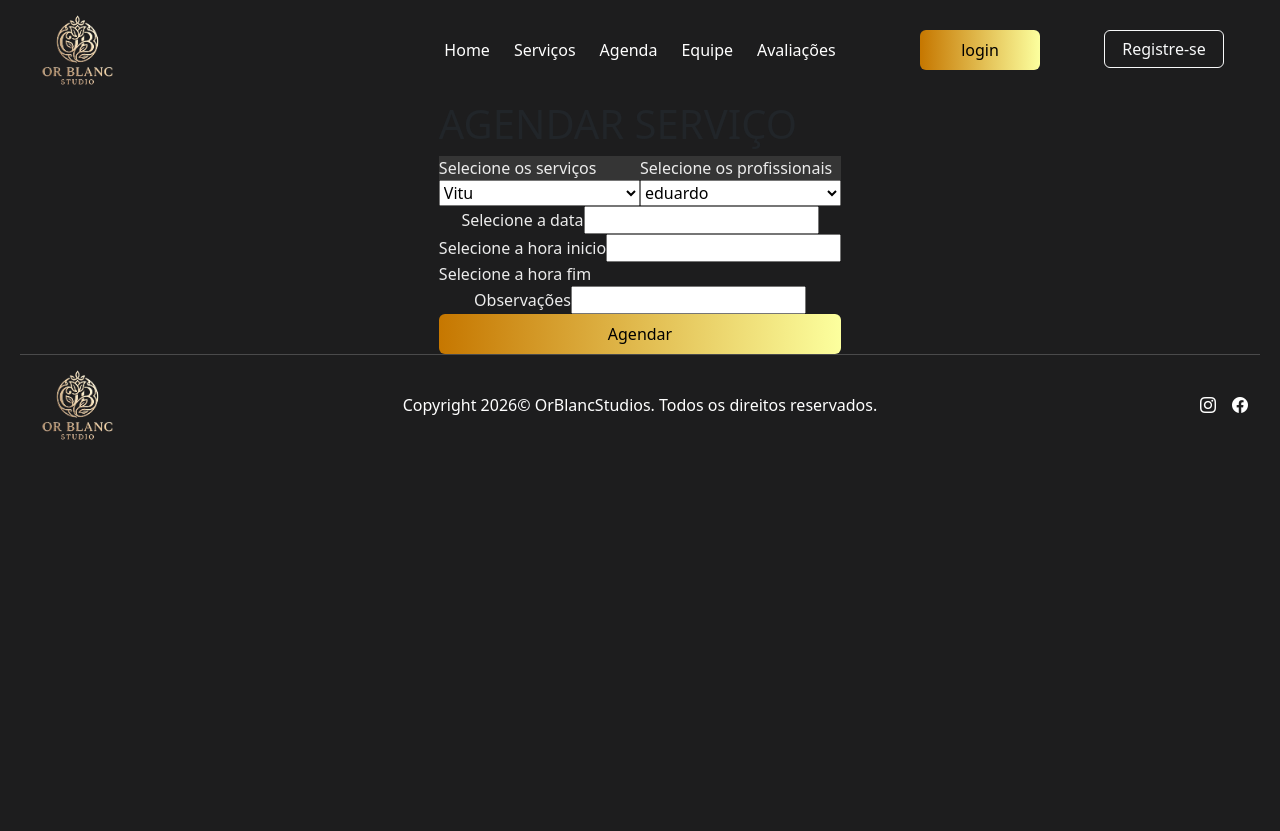
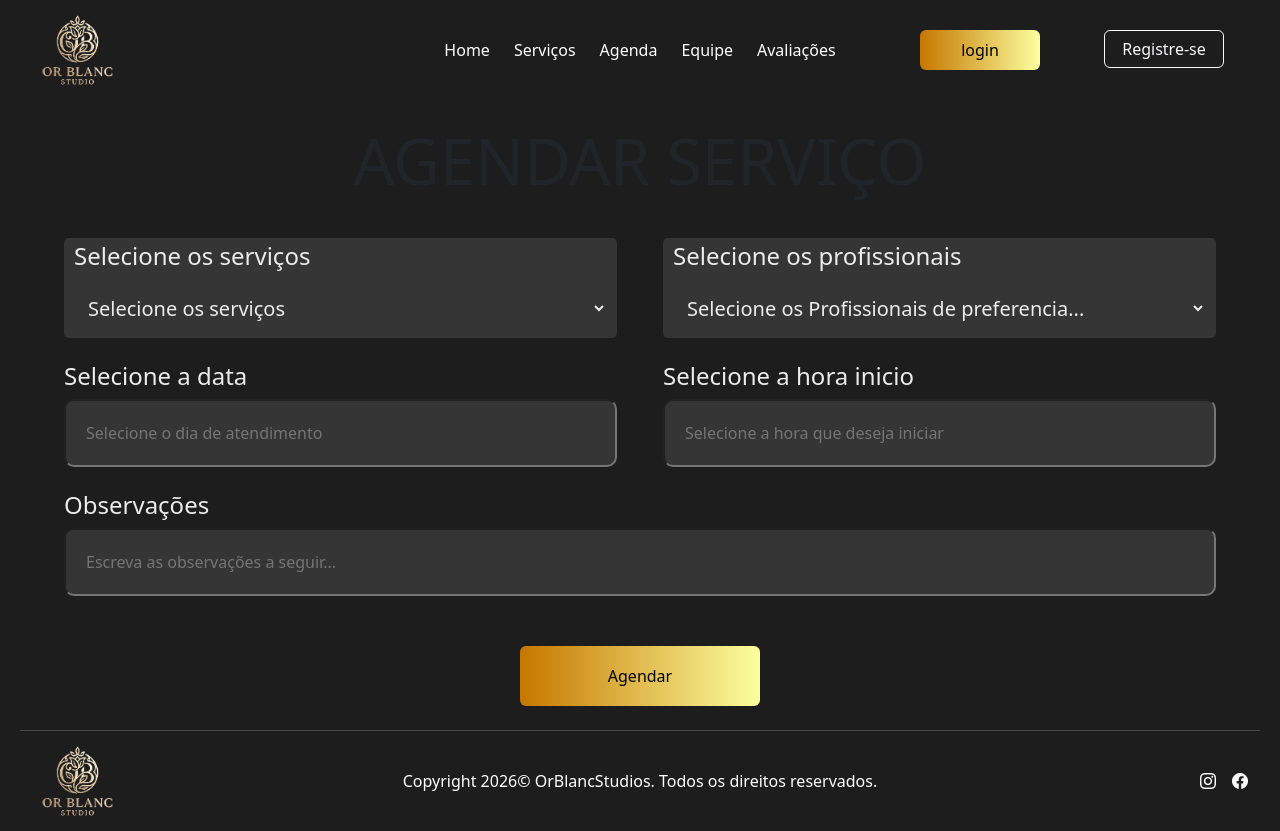
Before and after one commit to Eduardo-Bernal/Or-Blanc-Studio-Front, a Next.js app: page /agendar-servico in a window 1280 px wide. Before the commit the page ends 800 px from the top, so only its background shows below. Built offline with nearby package versions, Linux system fonts and the light colour scheme.

Commit message:
Commit para merge

```diff
--- a/src/pages/agendar-servico/agendar-servico.module.css
+++ b/src/pages/agendar-servico/agendar-servico.module.css
@@ -1,7 +1,23 @@
 #agendar_servico{
     display: flex;
     flex-direction: column;
+    justify-content: center;
     align-items: center;
+    width: 100vw;
+    height: 78.7vh;
+}
+
+.container_agendar{
+    display: flex;
+    width: 90%;
+    flex-direction: column;
+    align-items: center;
+    gap: 30px;
+}
+
+.titulo{
+    font-size: 4rem;
+    color: linear-gradient(-90deg, #f6fd2a 0%, #e78b00 100%);
 }
 
 .formulario_servico{
@@ -9,18 +25,92 @@
     flex-direction: column;
     align-items: center;
     color: var(--branco);
+    width: 100%;
+    gap: 20px;
+}
+
+.formulario_servico label{
+    font-size: 1.5rem;
 }
 
 .div_profissionais_servico{
     display: flex;
     flex-direction: row;
     justify-content: space-between;
-    background-color: var(--background);
+    height: 100px;
     width: 100%;
 }
 
 .div_profissionais_servico div{
     display: flex;
     flex-direction: column;
+    width: 48%;
+    background-color: var(--background);
+    border-radius: 5px;
+    justify-content: space-around;
+    padding: 0px 10px;
+    gap: 5px;
+}
+
+.div_profissionais_servico div select{
+    background-color: var(--background);
+    border: none;
+    font-size: 1.25rem;
+    color: var(--branco);
+    padding-left: 10px;
+    outline: none;
+    height: 60px;
+}
+
+.div_data{
+    display: flex;
+    flex-direction: row;
     width: 100%;
+    justify-content: space-between;
 }
+
+.div_data input{
+    background-color: var(--background);
+    outline: none;
+    height: 68px;
+    border-radius: 10px;
+    color: white;
+    padding-left: 20px;
+}
+
+.div_dia_atendimento{
+    display: flex;
+    flex-direction: column;
+    width: 48%;
+    gap: 5px;
+}
+
+.div_hora_inicio{
+    display: flex;
+    flex-direction: column;
+    width:48%;
+    gap: 5px;
+}
+
+.div_observacoes{
+    display: flex;
+    flex-direction: column;
+    width: 100%;
+    gap: 5px;
+}
+
+.div_observacoes input{
+    height: 68px;
+    border-radius: 10px;
+    background-color: var(--background);
+    outline: none;
+    padding-left: 20px;
+    color: white;
+}
+
+.div_botao{
+    margin-top: 30px;
+    display: flex;
+    width: 240px;
+    height:60px;
+}
--- a/src/pages/agendar-servico/index.tsx
+++ b/src/pages/agendar-servico/index.tsx
@@ -9,41 +9,43 @@ const AgendarServico = () => {
             <Header />
                 <section id={styles.agendar_servico}>
                     <div className={`${styles.container_agendar} layout_guide`}>
-                        <h1>AGENDAR SERVIÇO</h1>
+                        <h1 className={styles.titulo}>AGENDAR SERVIÇO</h1>
                         <form action="post" className={styles.formulario_servico}>
                             <div className={styles.div_profissionais_servico}>
                                 <div>
                                     <label>Selecione os serviços</label>
                                     <select name="" id="">
-                                        <option>Vitu</option>
+                                        <option>Selecione os serviços</option>
                                     </select>
                                 </div>
                                 <div>
                                     <label>Selecione os profissionais</label>
                                     <select name="" id="">
-                                        <option value="">eduardo</option>
+                                        <option value="">Selecione os Profissionais de preferencia...</option>
                                     </select>
                                 </div>
                             </div>
                             <div className={styles.div_data}>
-                                <label>Selecione a data</label>
-                                <input type="text" />
-                            </div>
-                            <div className={styles.div_hora_inicio_fim}>
-                                <div>
+
+                                <div className={styles.div_dia_atendimento}>
+                                    <label>Selecione a data</label>
+                                    <input type="text" placeholder="Selecione o dia de atendimento" />
+                                </div>
+
+                                <div className={styles.div_hora_inicio}>
                                     <label>Selecione a hora inicio</label>
-                                    <input type="text" />
+                                    <input type="text" placeholder="Selecione a hora que deseja iniciar" />
                                 </div>
-                                <div>
-                                    <label>Selecione a hora fim</label>
-                                </div>
+
                             </div>
                             <div className={styles.div_observacoes}>
                                 <label>Observações</label>
-                                <input type="text" />
+                                <input type="text" placeholder="Escreva as observações a seguir..."/>
                             </div>
 
+                            <div className={styles.div_botao}>
                             <ButtonGold value="Agendar"/>
+                            </div>
                         </form>
                     </div>
                 </section>
--- a/src/pages/api/agendamentoService.ts
+++ b/src/pages/api/agendamentoService.ts
@@ -1,5 +1,4 @@
-import {api} from "@/pages/api/api";
-
+import { api } from "./api";
 
 export async function getAgendamentos(){
     try{
```
Also changed, not shown: src/pages/api/api.ts (+0 -31 lines), src/pages/api/authService.ts (+0 -22 lines).
